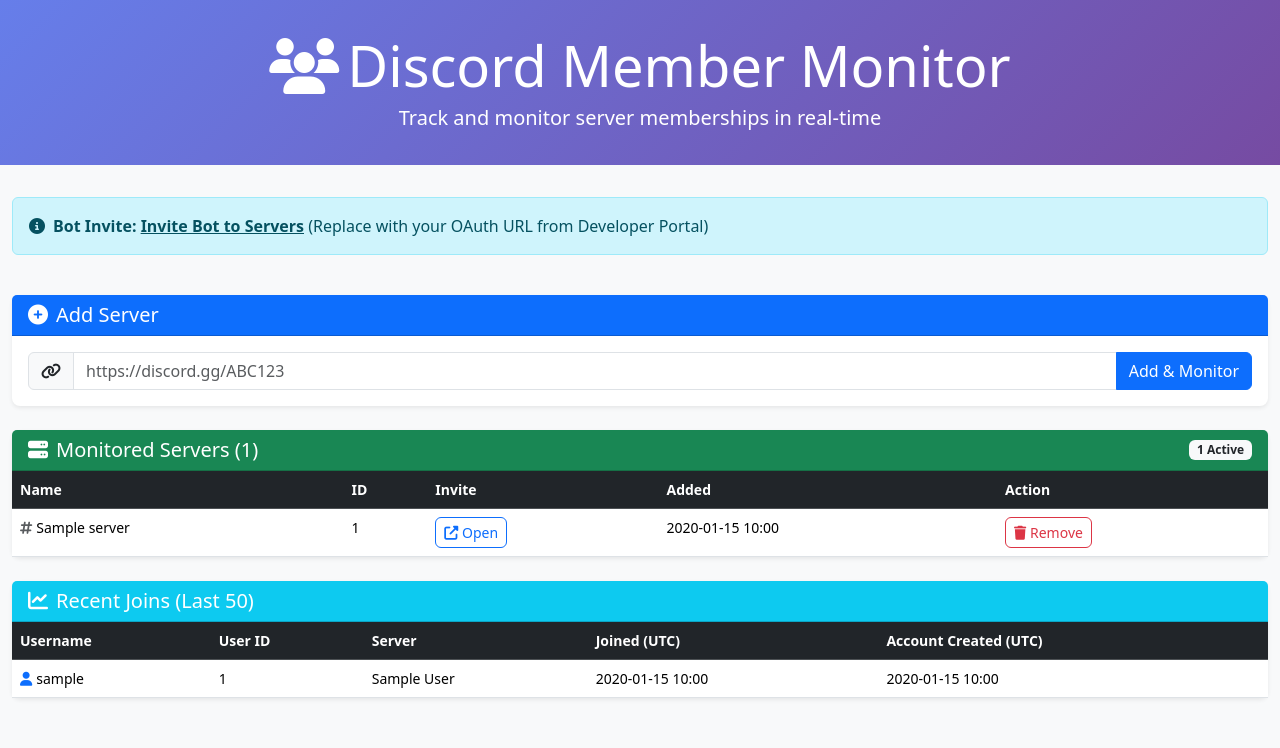
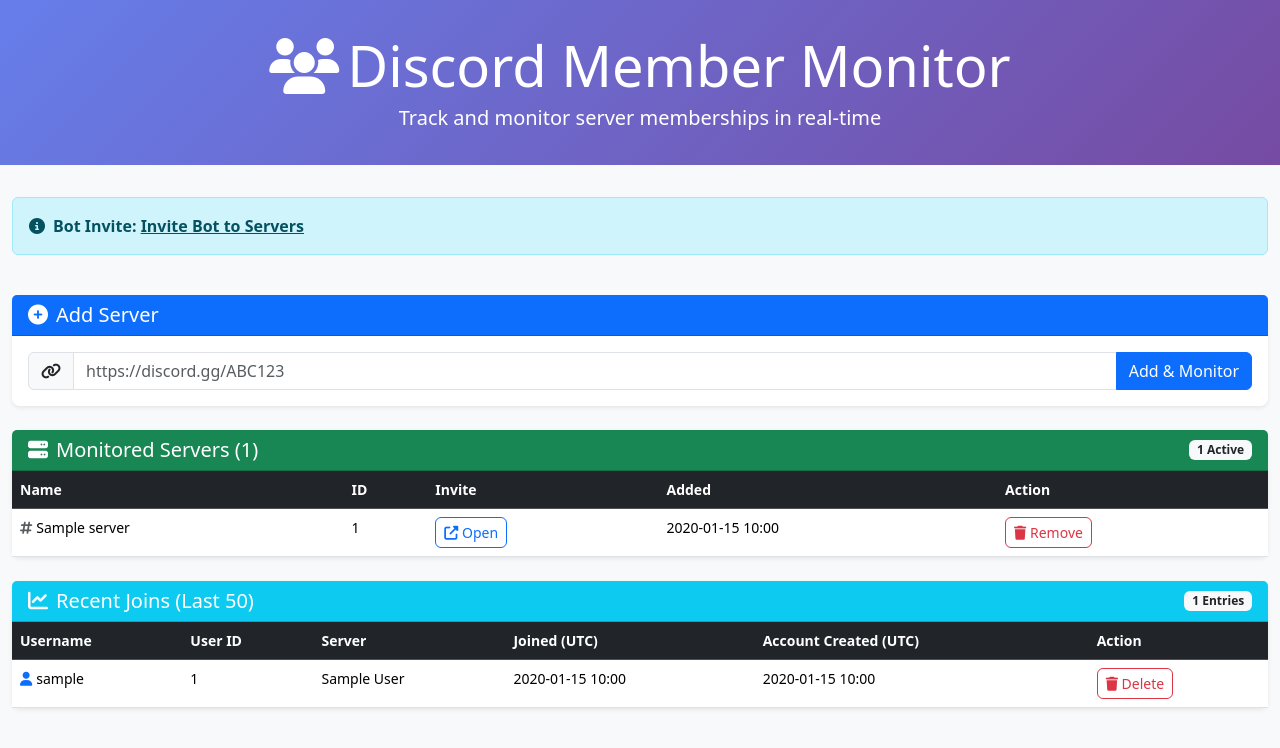
Before and after one commit to Victork19/discord-monitor, a Flask app: page / in a window 1280 px wide. Shown: the top 748 px of the page. Run offline with Flask 3, Linux system fonts and the light colour scheme; tables that the repository leaves empty hold one stand-in row (values such as "Sample post").

Commit message:
updated fix

```diff
--- a/app.py
+++ b/app.py
@@ -118,6 +118,13 @@
     db.session.commit()
     return redirect(url_for('dashboard'))
 
+@app.route('/remove_log/<int:log_id>')
+def remove_log(log_id):
+    log = MemberJoin.query.get_or_404(log_id)
+    db.session.delete(log)
+    db.session.commit()
+    return redirect(url_for('dashboard'))
+
 if __name__ == '__main__':
     with app.app_context():
         db.create_all()
--- a/templates/dashboard.html
+++ b/templates/dashboard.html
@@ -30,8 +30,7 @@
                     <i class="fas fa-info-circle me-2"></i>
                     <div>
                         <strong>Bot Invite:</strong>
-                        <a href="YOUR_OAUTH_URL_HERE" target="_blank" class="alert-link">Invite Bot to Servers</a>
-                        (Replace with your OAuth URL from Developer Portal)
+                        <a href="https://discord.com/oauth2/authorize?client_id=1439257712956543046&permissions=1024&integration_type=0&scope=bot" target="_blank" class="alert-link">Invite Bot to Servers</a>
                     </div>
                 </div>
             </div>
@@ -105,8 +104,11 @@
         <div class="row">
             <div class="col-12">
                 <div class="card">
-                    <div class="card-header bg-info text-white">
+                    <div class="card-header bg-info text-white d-flex justify-content-between align-items-center">
                         <h5 class="card-title mb-0"><i class="fas fa-chart-line me-2"></i>Recent Joins (Last 50)</h5>
+                        {% if logs|length > 0 %}
+                        <span class="badge bg-light text-dark">{{ logs|length }} Entries</span>
+                        {% endif %}
                     </div>
                     <div class="card-body p-0">
                         {% if logs %}
@@ -119,6 +121,7 @@
                                         <th>Server</th>
                                         <th>Joined (UTC)</th>
                                         <th>Account Created (UTC)</th>
+                                        <th>Action</th>
                                     </tr>
                                 </thead>
                                 <tbody>
@@ -129,6 +132,7 @@
                                         <td>{{ log.server_name }}</td>
                                         <td>{{ log.join_timestamp.strftime('%Y-%m-%d %H:%M') }}</td>
                                         <td>{{ log.account_created_at.strftime('%Y-%m-%d %H:%M') if log.account_created_at else '<span class="text-muted">N/A</span>' }}</td>
+                                        <td><a href="/remove_log/{{ log.id }}" class="btn btn-sm btn-outline-danger" onclick="return confirm('Delete this log entry?')"><i class="fas fa-trash"></i> Delete</a></td>
                                     </tr>
                                     {% endfor %}
                                 </tbody>
```
